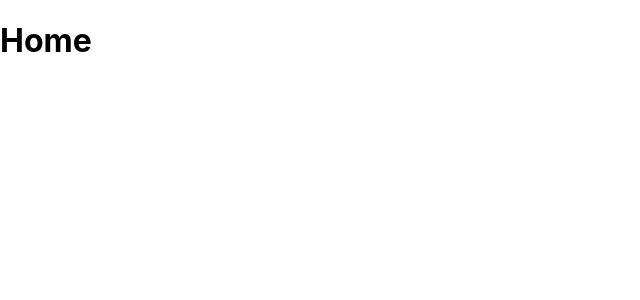
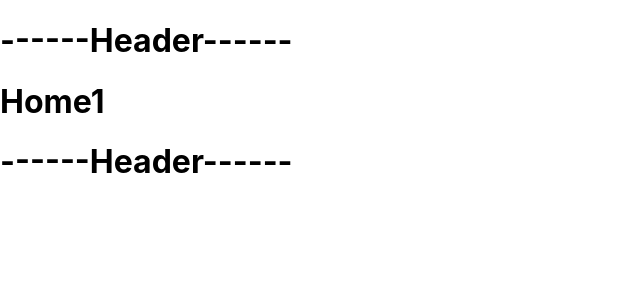
Before and after one commit to AnudeepGI/react-app-complete, a React (Create React App) app: page / in a window 1280 px wide. Shown: the top 300 px of the page, without its empty margins (0-640 px from the left). Built offline with nearby package versions, Linux system fonts and the light colour scheme.

Commit message:
Basic Layout -> Login and general layout

```diff
--- a/src/App.js
+++ b/src/App.js
@@ -1,8 +1,7 @@
-import RouterIndex from "./Router";
-
+import Router from "./Router";
 
 function App() {
-  return (<RouterIndex/>);
+  return (<Router/>);
 }
 
 export default App;
--- /dev/null
+++ b/src/Layout/index.js
@@ -0,0 +1,25 @@
+import React from 'react'
+import { Outlet } from "react-router-dom";
+
+let Header = () => <h1>------Header------</h1>
+let Footer = () => <h1>------Header------</h1>
+
+export default function SharedLayout() {
+  return (
+        <div>
+            <Header/>
+            <Outlet/>
+            <Footer/>
+        </div>
+  )
+}
+
+export function LoginLayout() {
+  return (
+        <div>
+            <h1>Login</h1>
+            <Outlet/>
+            <Footer/>
+        </div>
+  )
+}
--- a/src/Router/index.js
+++ b/src/Router/index.js
@@ -1,17 +1,22 @@
 import { BrowserRouter, Routes, Route } from 'react-router-dom';
-
-let Home = () => (<h1>Home</h1>);
+import SharedLayout, { LoginLayout } from '../Layout';
+let Home = () => (<h1>Home1</h1>);
 let About = () => (<h1>About</h1>);
 
-function RouterIndex() {
+function Router() {
   return (
     <BrowserRouter>
-      <Routes>
-        <Route index path="/" element={<Home/>} />
-        <Route path="about" element={<About/>} />
+      <Routes >
+        <Route path="/" element={<SharedLayout/>} >
+          <Route index element={<Home/>} />
+          <Route path="about" element={<About/>} />
+        </Route>
+        <Route path="/login" element={<LoginLayout/>} >
+          <Route index element={<Home/>} />
+        </Route>
       </Routes>
     </BrowserRouter>
   );
 }
 
-export default RouterIndex;
+export default Router;
```
